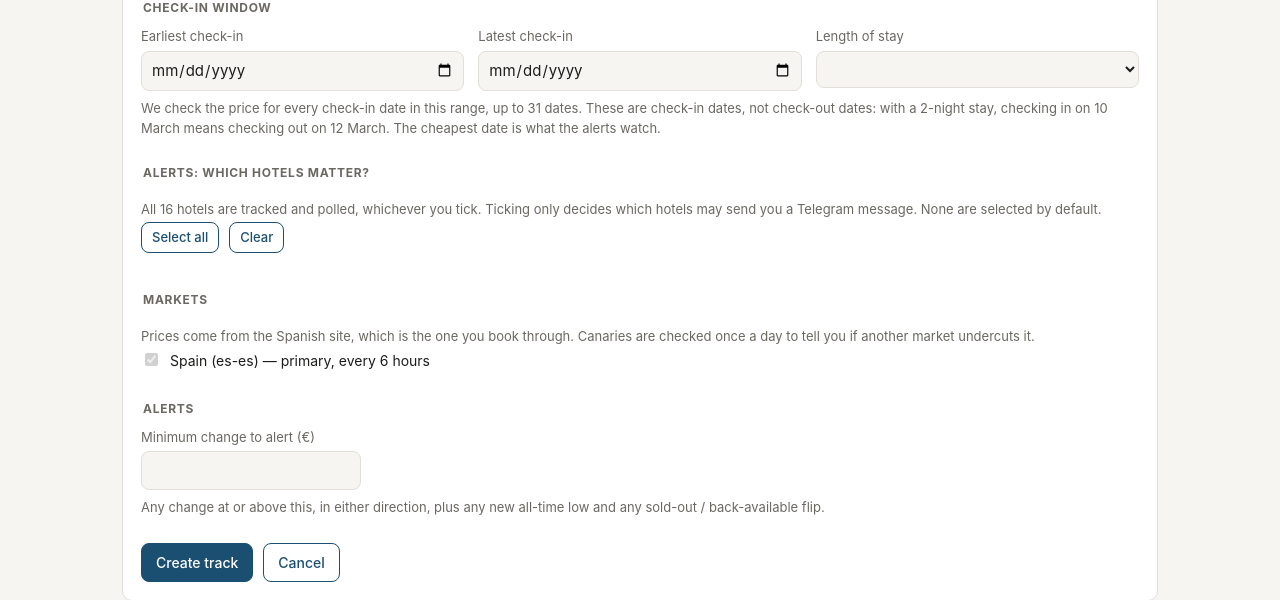
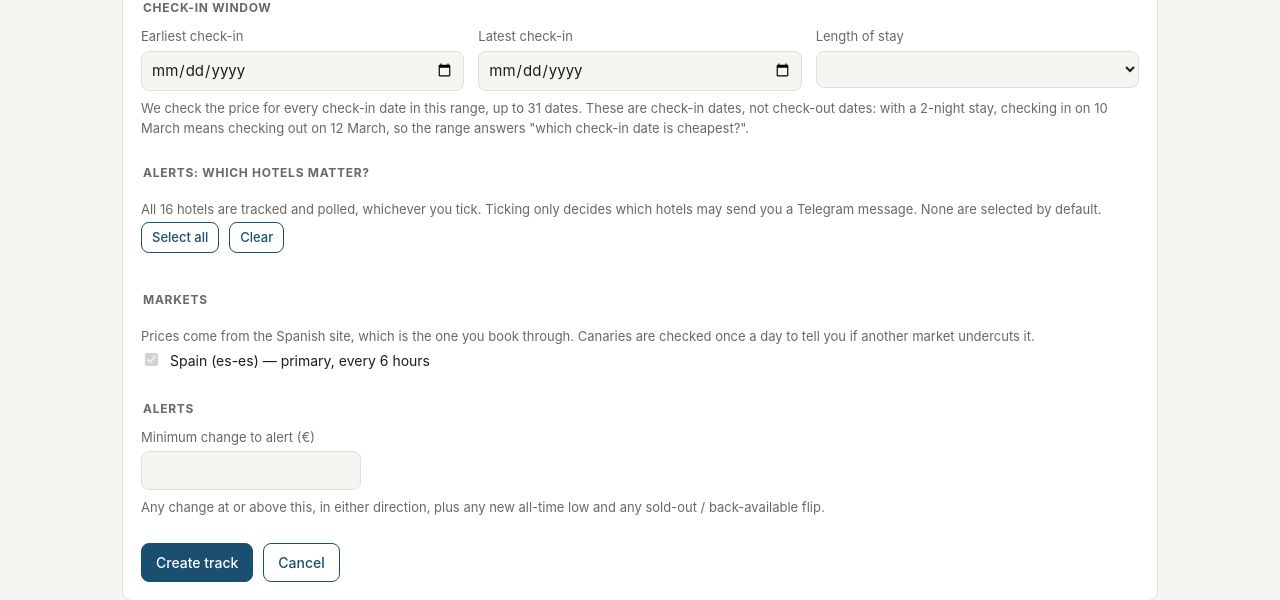
Before and after one commit to BeaKManiak/parkhotelchecker, a FastAPI app: template app/web/templates/track_new.html in a window 1280 px wide. Shown: the part 492-1092 px from the top of the page. Run offline with FastAPI, Linux system fonts and the light colour scheme; the template is opened without the code that fills it, so the values that code supplies are empty; parts of the project's set-up code (start-up, migrations or seed data) failed here and were passed over.

Commit message:
Clarify what the check-in window answers
The hint said the cheapest date is what the alerts watch, which is not
true: every tracked series alerts. Say instead that the range exists to
answer which check-in date is cheapest.

```diff
--- a/app/web/templates/track_new.html
+++ b/app/web/templates/track_new.html
@@ -76,8 +76,8 @@
     </div>
     <p class="hint">We check the price for every check-in date in this range, up to 31
       dates. These are check-in dates, not check-out dates: with a 2-night stay,
-      checking in on 10 March means checking out on 12 March. The cheapest date is
-      what the alerts watch.</p>
+      checking in on 10 March means checking out on 12 March, so the range answers
+      "which check-in date is cheapest?".</p>
   </fieldset>
 
   <fieldset>
```
